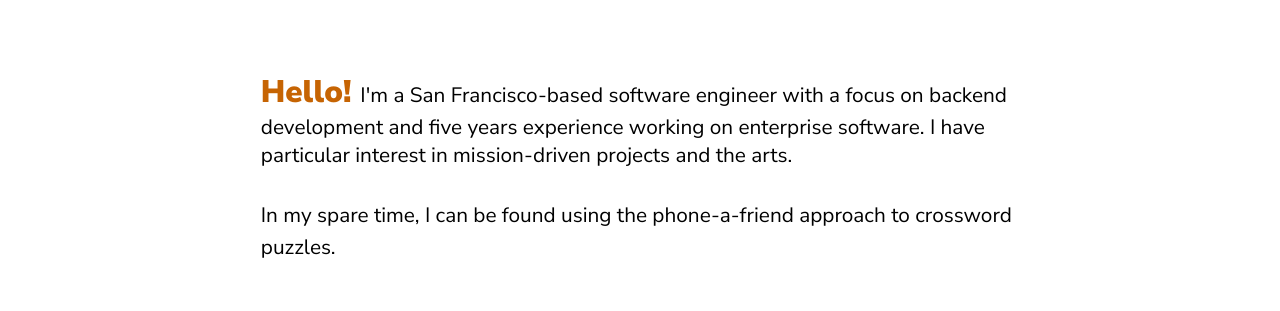
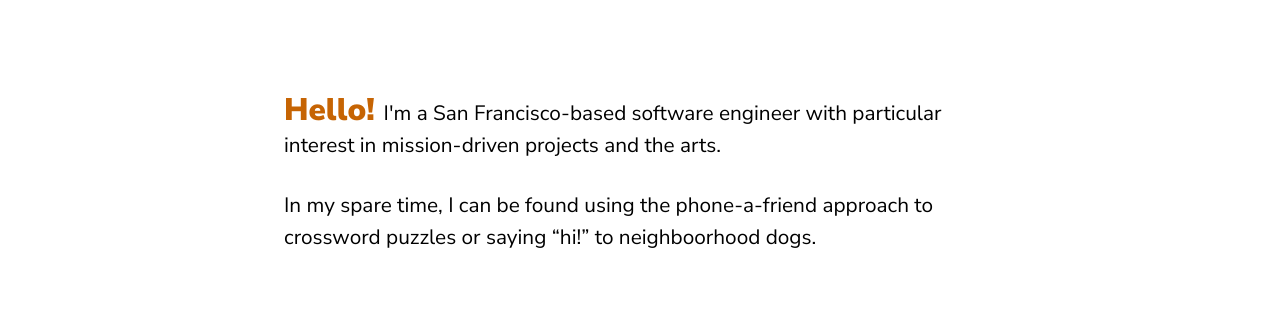
Before and after one commit to LouisaJohnston/Portfolio, a Next.js app: page / in a window 1280 px wide. Shown: the part 181-492 px from the top of the page. Built offline with nearby package versions, Linux system fonts and the light colour scheme; no server answers.

Commit message:
update bio text

```diff
--- a/pages/index.js
+++ b/pages/index.js
@@ -47,12 +47,12 @@ export default function Index() {
           <IntroParagraph
             hello={"Hello! "}
             paragraph={
-              "I'm a San Francisco-based software engineer with a focus on backend development and five years experience working on enterprise software. I have particular interest in mission-driven projects and the arts."
+              "I'm a San Francisco-based software engineer with particular interest in mission-driven projects and the arts."
             }
           />
           <IntroParagraph
             paragraph={
-              "In my spare time, I can be found using the phone-a-friend approach to crossword puzzles."
+              "In my spare time, I can be found using the phone-a-friend approach to crossword puzzles or saying “hi!” to neighboorhood dogs."
             }
           />
         </div>
```
